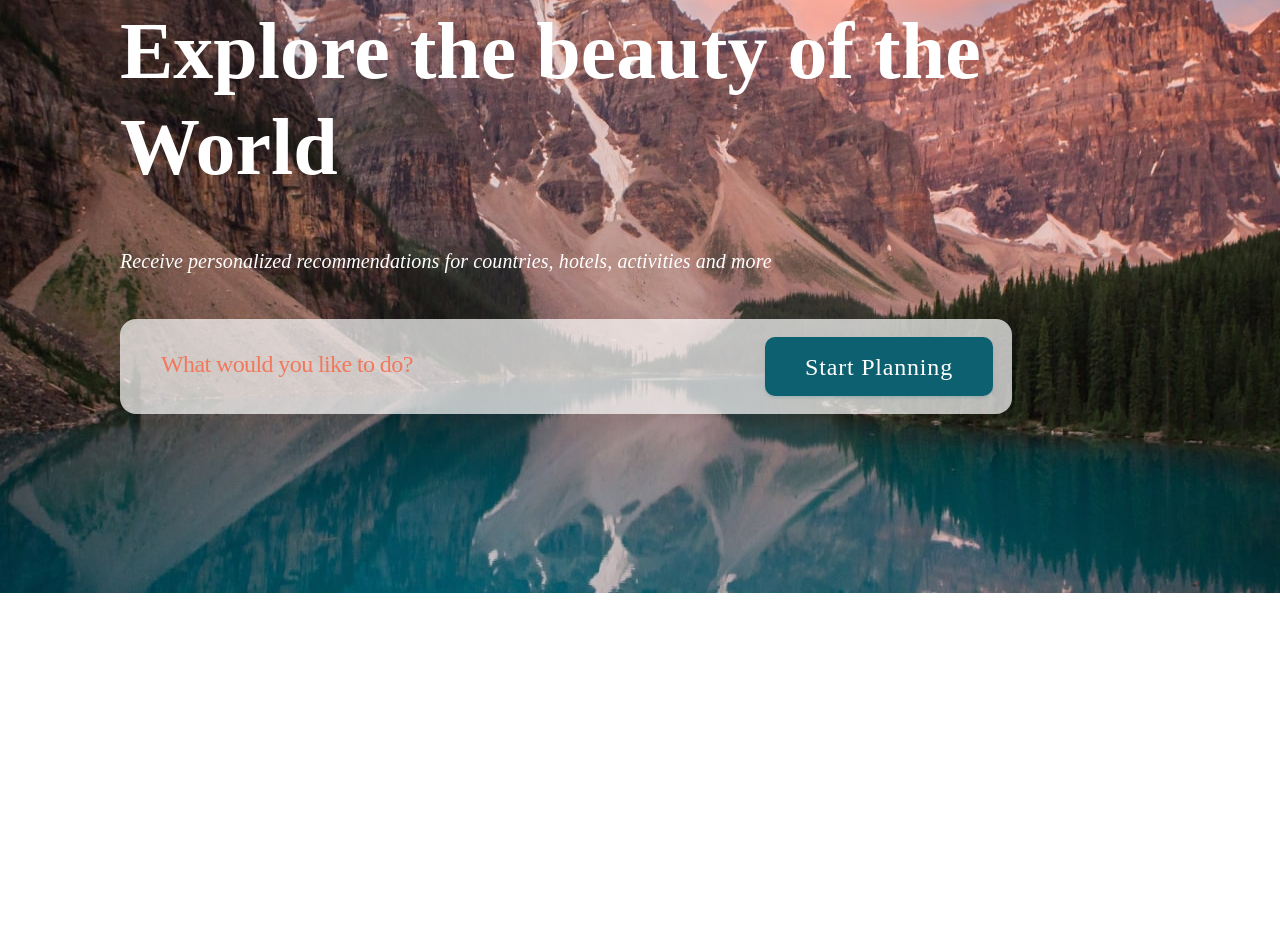
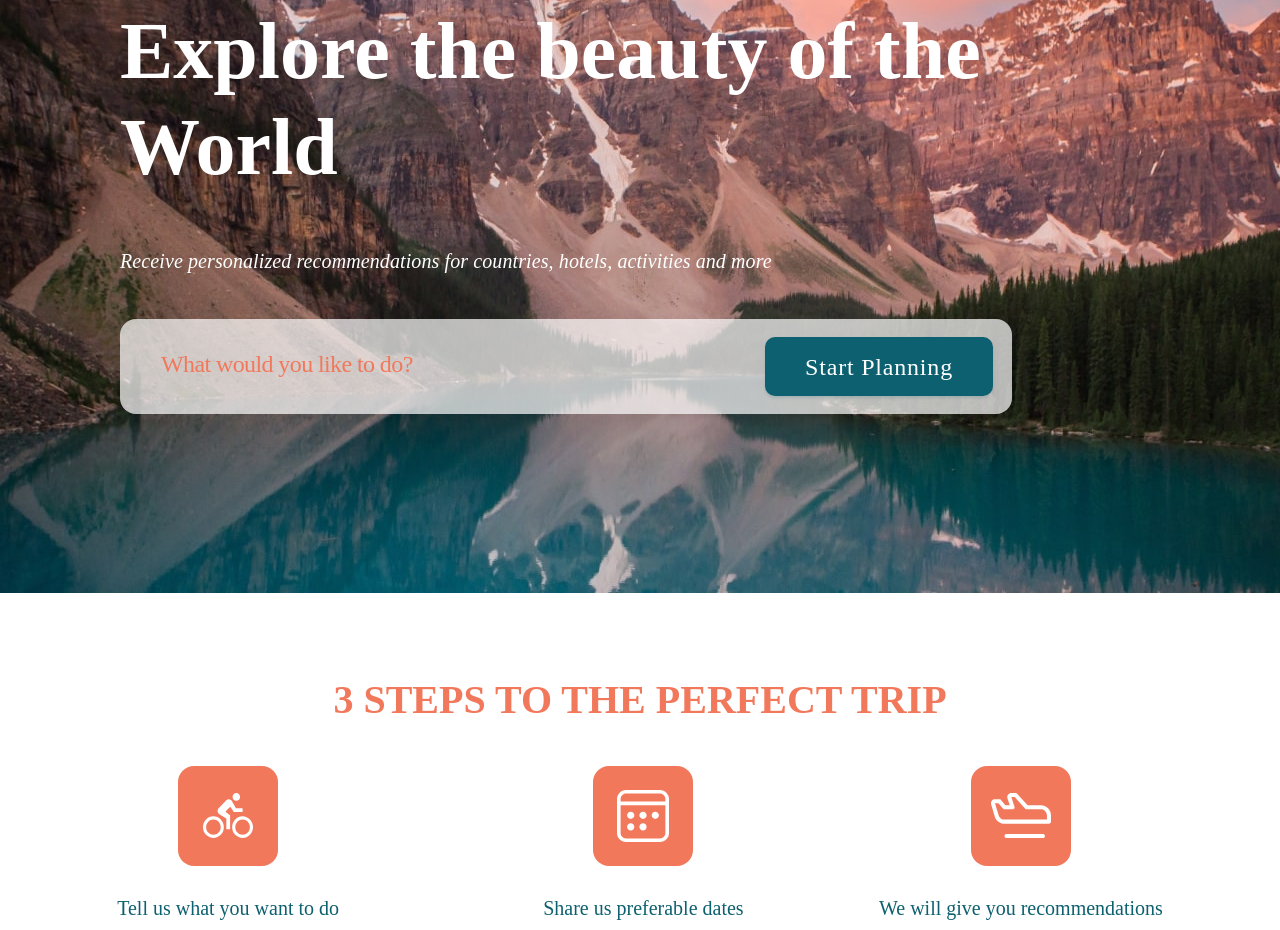
Before and after one commit to SergBily/travel, a website: page travel/index.html in a window 1280 px wide. Shown: the part 208-1138 px from the top of the page. Before the commit the page ends 891 px from the top, so only its background shows below. Drawn offline with Linux system fonts and the light colour scheme; files whose address does not match are found by name.

Commit message:
feat: add section steps and style it

```diff
--- a/travel/index.html
+++ b/travel/index.html
@@ -62,6 +62,46 @@
           </div>
         </div>
     </section>
+
+    <section class="steps">
+      <div class="steps__container">
+        <h2 class="steps__title title">
+          3 STEPS TO THE PERFECT TRIP
+        </h2>
+        <div class="steps__block frame">
+          <div class="frame__1">
+            <div class="frame__icon">
+              <svg class="logo__vector"
+               xmlns="http://www.w3.org/2000/svg"
+               xmlns:xlink="http://www.w3.org/1999/xlink" width="50" height="45">
+            <use xlink:href="/travel/travel/assets/svg/sprite.svg#bicycle"></use>
+          </svg>
+            </div>
+            <div class="frame__text">Tell us what you want to do</div>
+          </div>
+          <div class="frame__2">
+            <div class="frame__icon">
+              <svg class="logo__vector"
+               xmlns="http://www.w3.org/2000/svg"
+               xmlns:xlink="http://www.w3.org/1999/xlink" width="52" height="52">
+            <use xlink:href="/travel/travel/assets/svg/sprite.svg#share"></use>
+          </svg>
+            </div>
+            <div class="frame__text">Share us preferable dates </div>
+          </div>
+          <div class="frame__3">
+            <div class="frame__icon">
+              <svg class="logo__vector"
+               xmlns="http://www.w3.org/2000/svg"
+               xmlns:xlink="http://www.w3.org/1999/xlink" width="60" height="45">
+            <use xlink:href="/travel/travel/assets/svg/sprite.svg#fly"></use>
+          </svg>
+            </div>
+            <div class="frame__text">We will give you recommendations</div>
+          </div>
+        </div>
+      </div>
+    </section>
   </main>
 </body>
 </html>
--- a/travel/style.css
+++ b/travel/style.css
@@ -37,6 +37,7 @@
 .body {
   width: 100%;
   height: 100%;
+  margin: 0;
 }
 
 .header {
@@ -165,6 +166,8 @@
 
 .main {
   position: relative;
+  max-width: 1440px;
+  margin: 0 auto;
 }
 
 .preview {
@@ -375,3 +378,107 @@
   line-height: 2rem;
   letter-spacing: 0.8px;
 }
+
+.steps {
+  position: relative;
+  top: -10px;
+  margin: 0;
+  display: -webkit-box;
+  display: -ms-flexbox;
+  display: flex;
+  -webkit-box-pack: center;
+      -ms-flex-pack: center;
+          justify-content: center;
+}
+
+.steps__container {
+  width: 81.7%;
+  height: auto;
+  margin: 0 auto;
+  display: -webkit-box;
+  display: -ms-flexbox;
+  display: flex;
+  -webkit-box-orient: vertical;
+  -webkit-box-direction: normal;
+      -ms-flex-direction: column;
+          flex-direction: column;
+  -webkit-box-align: center;
+      -ms-flex-align: center;
+          align-items: center;
+}
+
+.steps__title {
+  padding-bottom: 1em;
+}
+
+.title {
+  font-family: "Red-Hat-Text";
+  font-size: 2.5rem;
+  line-height: 53px;
+  color: #F2785C;
+}
+
+.steps__block {
+  width: 100%;
+}
+
+.frame {
+  display: -webkit-box;
+  display: -ms-flexbox;
+  display: flex;
+  -webkit-box-pack: justify;
+      -ms-flex-pack: justify;
+          justify-content: space-between;
+}
+
+.frame__1,
+.frame__2,
+.frame__3 {
+  display: -webkit-box;
+  display: -ms-flexbox;
+  display: flex;
+  height: 154px;
+  -webkit-box-orient: vertical;
+  -webkit-box-direction: normal;
+      -ms-flex-direction: column;
+          flex-direction: column;
+  -webkit-box-align: center;
+      -ms-flex-align: center;
+          align-items: center;
+  -webkit-box-pack: justify;
+      -ms-flex-pack: justify;
+          justify-content: space-between;
+}
+
+.frame__icon {
+  width: 100px;
+  height: 100px;
+  background-color: #F2785C;
+  display: -webkit-box;
+  display: -ms-flexbox;
+  display: flex;
+  -webkit-box-pack: center;
+      -ms-flex-pack: center;
+          justify-content: center;
+  border-radius: 1rem;
+  -webkit-border-radius: 1rem;
+  -moz-border-radius: 1rem;
+  -ms-border-radius: 1rem;
+  -o-border-radius: 1rem;
+}
+.frame__icon .logo__vector {
+  -ms-flex-item-align: center;
+      -ms-grid-row-align: center;
+      align-self: center;
+}
+
+.frame__text {
+  font-family: "Aleo";
+  font-size: 1.25rem;
+  line-height: 1.5rem;
+  color: #0D606F;
+}
+
+.frame__2 {
+  margin-left: 4.3em;
+}
```
